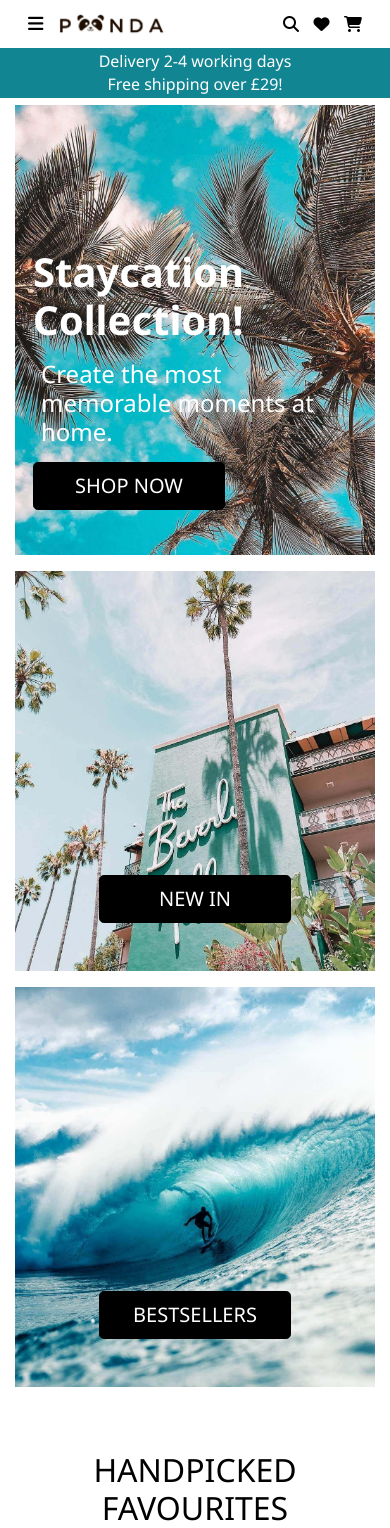
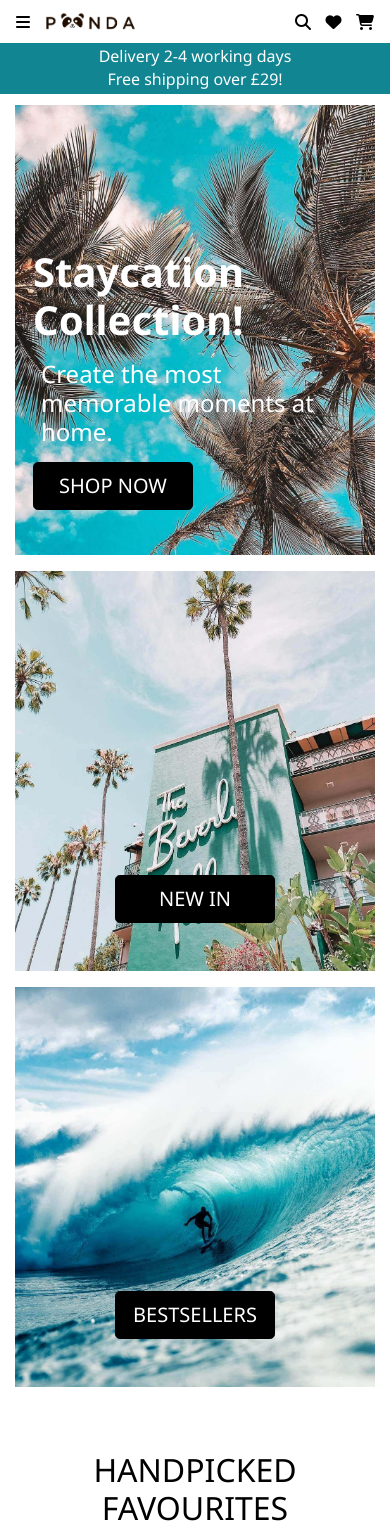
Before and after one commit to Nazulka/Poster-Panda, a Django app: page / in a window 390 px wide. Shown: the top 1528 px of the page. Run offline with Django 3.2, Linux system fonts and the light colour scheme; data that the repository does not hold is empty; parts of the project's set-up code (start-up, migrations or seed data) failed here and were passed over; some libraries are stand-ins or nearby versions.

Commit message:
Add responsive iege, code refactoring

```diff
--- a/home/templates/home/index.html
+++ b/home/templates/home/index.html
@@ -6,7 +6,7 @@
 <!-- Hero Jumbotron -->
 <div class="container header-container">
     <div class="row">
-        <div class="col-sm-12 col-md-10 offset-md-1 col-lg-8 offset-lg-2">
+        <div class="col-sm-12 col-md-10 offset-md-1">
             <div id="jumbotron-hero" class="jumbotron jumbotron-fluid text-left text-white mb-3">
                 <div class="jumbotron-inner my-2">
                     <h1 class="display-5 font-weight-bold">Staycation Collection!</h1>
@@ -24,7 +24,7 @@
 <!-- Card Jumbotrons -->
 <div class="container">
     <div class="row">
-        <div class="col-sm-12 col-md-10 offset-md-1 col-lg-8 offset-lg-2 px-0">
+        <div class="col-sm-12 col-md-10 offset-md-1 px-0">
             <div class="row mx-auto">
                 <div class="col-sm-12 col-md-6">
                     <div class="d-flex justify-content-center align-items-end jumbotron jumbotron-fluid
--- a/reviews/templates/reviews/includes/reviews.html
+++ b/reviews/templates/reviews/includes/reviews.html
@@ -15,7 +15,7 @@
                 {% for review in reviews %}
                 <div class="col-12">
                     <div class="review-notification px-2">
-                        <h5 class="text-center font-weight-bold"></i>{{ review.rating }} / 5
+                        <h5 class="text-left font-weight-bold"></i>{{ review.rating }} / 5
                             {{ review.headline }}
                         </h5>
                         <p class="text-left">{{ review.comments }}</p>
--- a/static/css/base.css
+++ b/static/css/base.css
@@ -515,15 +515,6 @@ input[name='q']::placeholder {
     .product-card {
         height: auto !important;
     }
-
-    .shop-now-button {
-        min-width: 15rem;
-        margin-top: 1.5rem;
-    }
-
-    .product-btn {
-        min-width: 14rem;
-    }
 }
 
 
@@ -547,6 +538,15 @@ input[name='q']::placeholder {
 
     #jumbotron-hero {
         margin-top: 0.5rem !important;
+    }
+
+    .product-btn {
+        min-width: 14rem;
+    }
+
+    .shop-now-button {
+        min-width: 15rem;
+        margin-top: 1.5rem;
     }
 
     .review-img {
@@ -616,13 +616,17 @@ input[name='q']::placeholder {
         width: 18rem !important;
     }
 
+    .navbar {
+        padding: 0.25rem;
+    }
+
     .navbar-toggler {
-        font-size: 1.1rem !important;
+        font-size: 1rem !important;
     }
 
     .navbar-brand {
-        height: 3rem;
-        width: 7rem;
+        height: 2.7rem;
+        width: 6rem;
         margin-right: 0;
     }
 
@@ -652,12 +656,12 @@ input[name='q']::placeholder {
     }
 
     .shop-now-button {
-        min-width: 12rem;
+        min-width: 10rem;
     }
 
     .product-btn {
         margin-top: -1.25rem;
-        min-width: 12rem;
+        min-width: 10rem;
     }
 
     .hamburger {
--- a/templates/base.html
+++ b/templates/base.html
@@ -133,15 +133,15 @@
             </div>
 
             <div class="row bg-white">
-                <nav class="navbar navbar-expand-lg navbar-light w-100 px-3 my-auto py-0">
+                <nav class="navbar navbar-expand-lg navbar-light w-100 px-xs-1 px-sm-3 my-auto py-0">
                     {% include 'includes/mobile-top-header.html' %}
                     {% include 'includes/main-nav.html' %}
                 </nav>
             </div>
             <div id="delivery-banner" class="row text-center">
                 <div class="col bg-banner">
-                    <h6 class="text-white my-1 d-block">Delivery 2-4 working days</h4>
-                        <h6 class="text-white my-1 d-block">Free shipping over £{{ free_delivery_threshold }}!</h4>
+                    <h6 class="text-white my-1 d-block">Delivery 2-4 working days</h6>
+                        <h6 class="text-white my-1 d-block">Free shipping over £{{ free_delivery_threshold }}!</h6>
                 </div>
             </div>
         </header>
```
Also changed, not shown: media/home-page.png.
